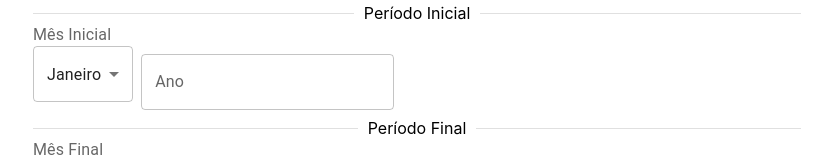
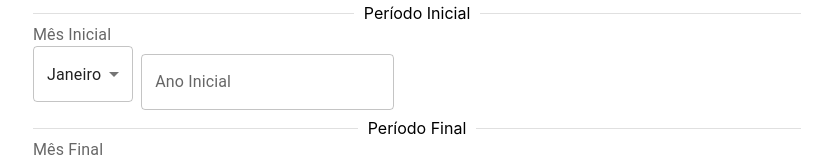
Before and after one commit to isaacjamesdev/onfire-ponto, a React (Create React App) app: page / in a window 1280 px wide. Shown: the part 213-372 px from the top of the page, without its empty margins (223-1055 px from the left). Built offline with nearby package versions, Linux system fonts and the light colour scheme.

Commit message:
ano inciial

```diff
--- a/src/components/Form.js
+++ b/src/components/Form.js
@@ -90,7 +90,7 @@ function Form({ onChange, onSubmit, value }) {
               id="outlined-basic"
               variant="outlined"
               type="text"
-              label="Ano"
+              label="Ano Inicial"
               onChange={onChange}
               name="startYear"
             />
```
